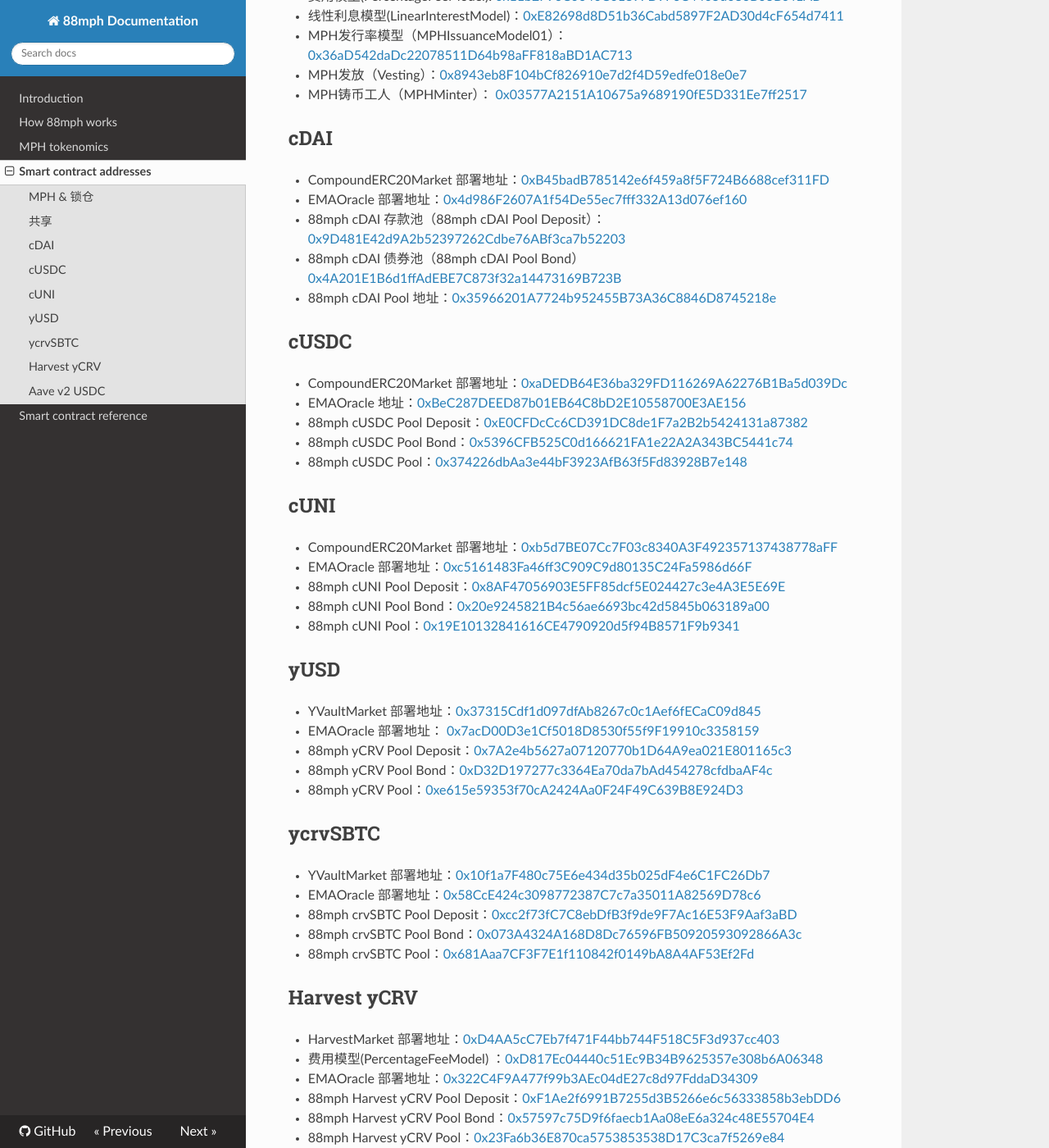
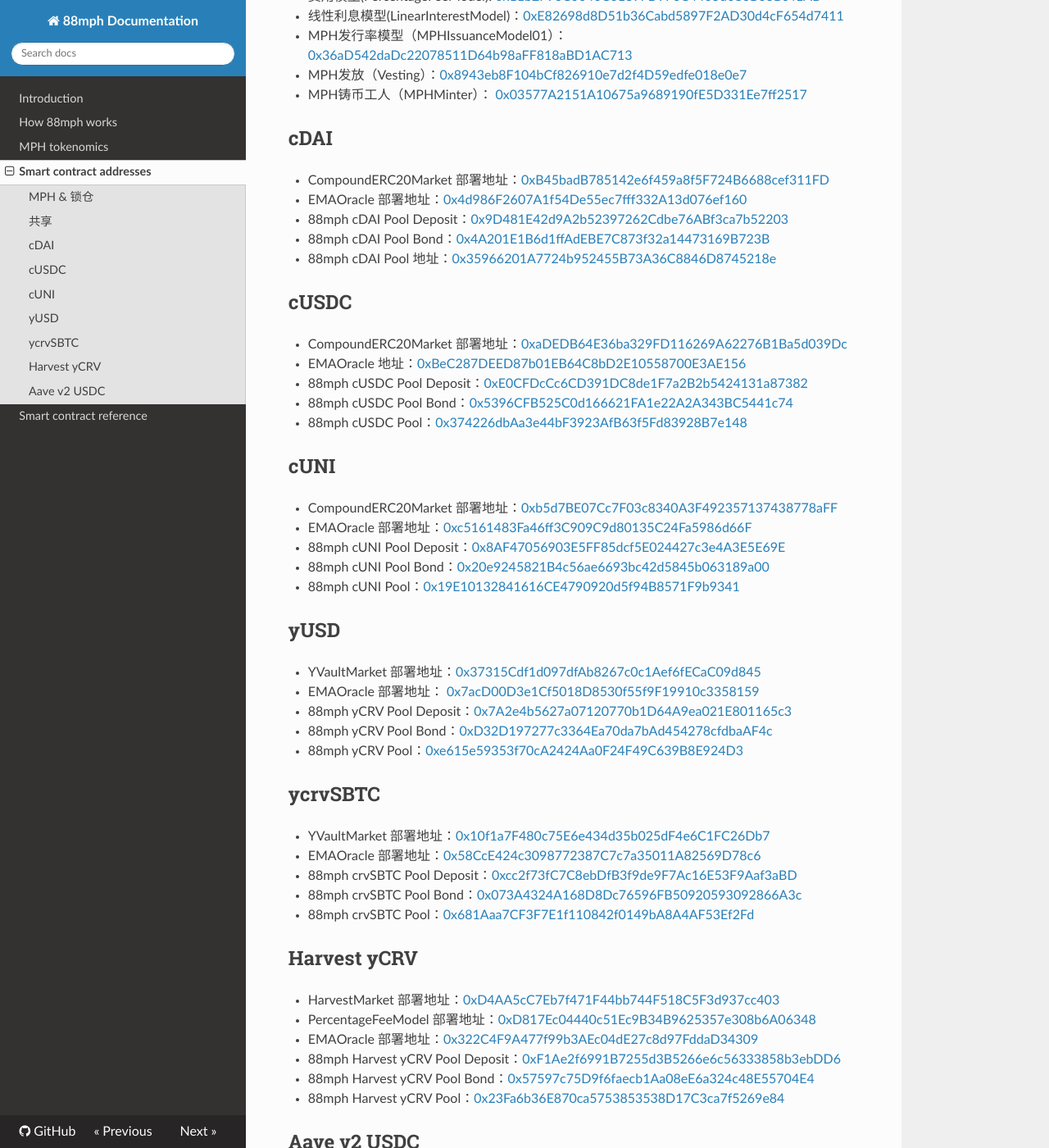
Before and after one commit to 88mphapp/docs, an MkDocs documentation site: the page built from docs/addresses.md, in a window 1280 px wide and 1400 px high, scrolled down 585 px. Shown: the whole window at 82% size. Built offline with MkDocs 1.6.1, drawn with Linux system fonts in a browser that asks for light colours; nearby versions of some CDN libraries.

Commit message:
Update addresses.md

```diff
--- a/docs/addresses.md
+++ b/docs/addresses.md
@@ -24,8 +24,8 @@
 
 - CompoundERC20Market 部署地址：[0xB45badB785142e6f459a8f5F724B6688cef311FD](https://etherscan.io/address/0xB45badB785142e6f459a8f5F724B6688cef311FD)
 - EMAOracle 部署地址：[0x4d986F2607A1f54De55ec7fff332A13d076ef160](https://etherscan.io/address/0x4d986F2607A1f54De55ec7fff332A13d076ef160)
-- 88mph cDAI 存款池（88mph cDAI Pool Deposit）：[0x9D481E42d9A2b52397262Cdbe76ABf3ca7b52203](https://etherscan.io/address/0x9D481E42d9A2b52397262Cdbe76ABf3ca7b52203)
-- 88mph cDAI 债券池（88mph cDAI Pool Bond） [0x4A201E1B6d1ffAdEBE7C873f32a14473169B723B](https://etherscan.io/address/0x4A201E1B6d1ffAdEBE7C873f32a14473169B723B)
+- 88mph cDAI Pool Deposit：[0x9D481E42d9A2b52397262Cdbe76ABf3ca7b52203](https://etherscan.io/address/0x9D481E42d9A2b52397262Cdbe76ABf3ca7b52203)
+- 88mph cDAI Pool Bond：[0x4A201E1B6d1ffAdEBE7C873f32a14473169B723B](https://etherscan.io/address/0x4A201E1B6d1ffAdEBE7C873f32a14473169B723B)
 - 88mph cDAI Pool 地址：[0x35966201A7724b952455B73A36C8846D8745218e](https://etherscan.io/address/0x35966201A7724b952455B73A36C8846D8745218e)
 
 ## cUSDC
@@ -63,7 +63,7 @@
 ## Harvest yCRV
 
 - HarvestMarket 部署地址：[0xD4AA5cC7Eb7f471F44bb744F518C5F3d937cc403](https://etherscan.io/address/0xD4AA5cC7Eb7f471F44bb744F518C5F3d937cc403)
-- 费用模型(PercentageFeeModel) ：[0xD817Ec04440c51Ec9B34B9625357e308b6A06348](https://etherscan.io/address/0xD817Ec04440c51Ec9B34B9625357e308b6A06348)
+- PercentageFeeModel 部署地址：[0xD817Ec04440c51Ec9B34B9625357e308b6A06348](https://etherscan.io/address/0xD817Ec04440c51Ec9B34B9625357e308b6A06348)
 - EMAOracle 部署地址：[0x322C4F9A477f99b3AEc04dE27c8d97FddaD34309](https://etherscan.io/address/0x322C4F9A477f99b3AEc04dE27c8d97FddaD34309)
 - 88mph Harvest yCRV Pool Deposit：[0xF1Ae2f6991B7255d3B5266e6c56333858b3ebDD6](https://etherscan.io/address/0xF1Ae2f6991B7255d3B5266e6c56333858b3ebDD6)
 - 88mph Harvest yCRV Pool Bond：[0x57597c75D9f6faecb1Aa08eE6a324c48E55704E4](https://etherscan.io/address/0x57597c75D9f6faecb1Aa08eE6a324c48E55704E4)
```
